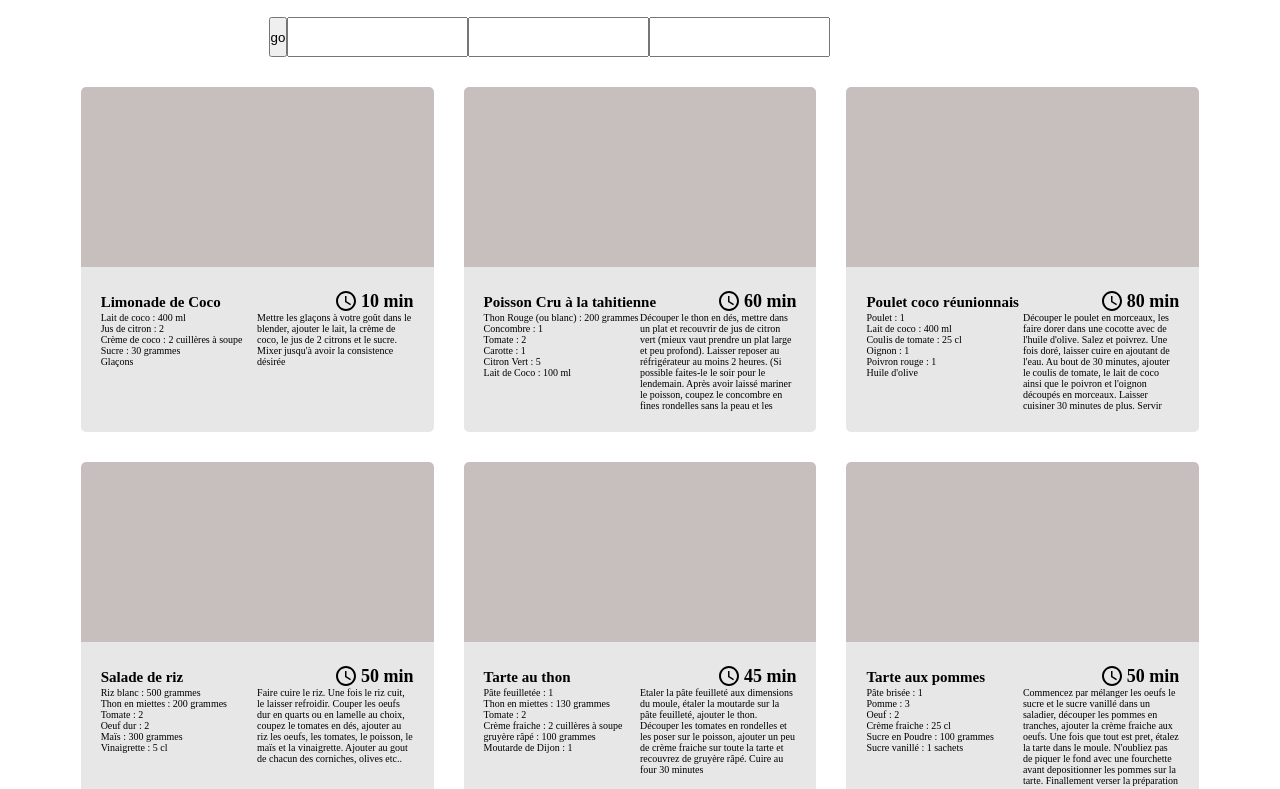
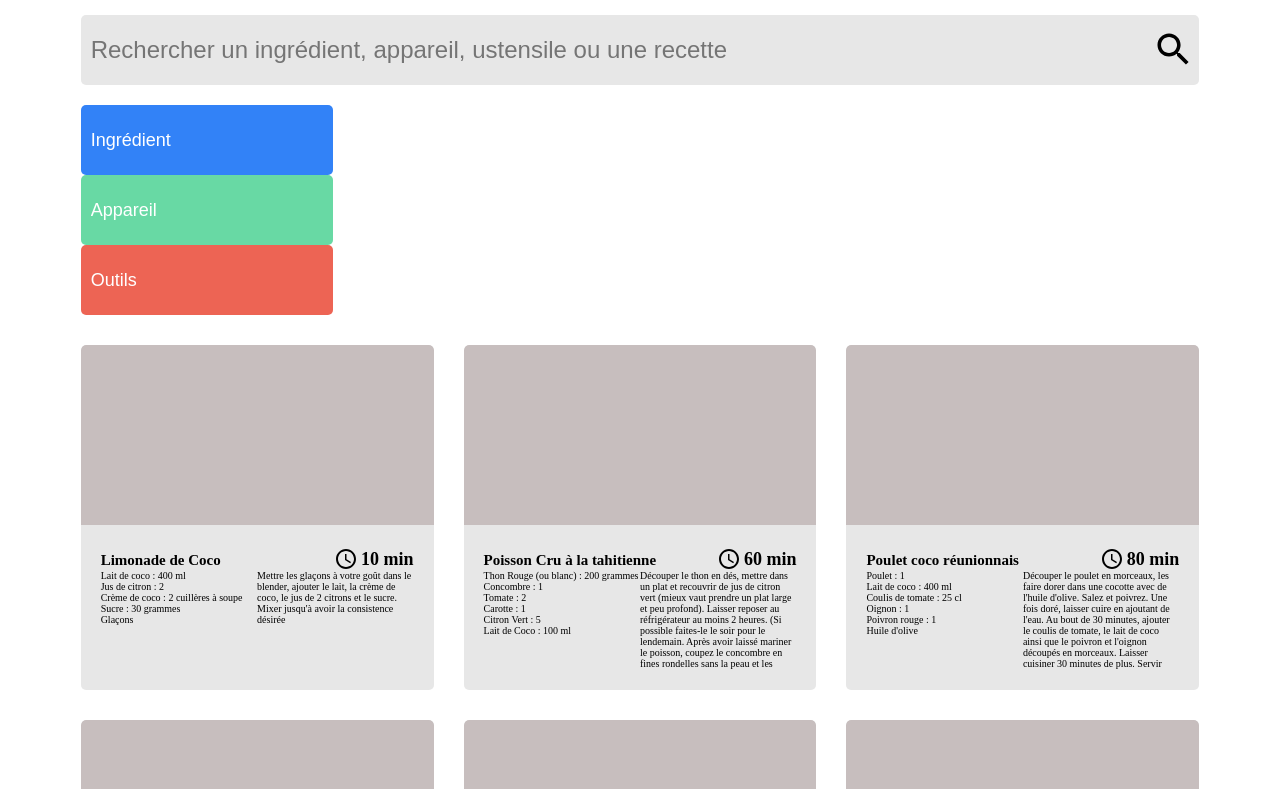
Before and after one commit to Willy-tec/WastiauxWilliam_07_11032021, a plain HTML site: page index.html in a window 1280 px wide. Shown: the part 175-964 px from the top of the page. Drawn offline with Linux system fonts and the light colour scheme.

Commit message:
Petite modif sur l'affichage css

```diff
--- a/assets/css/index.sass
+++ b/assets/css/index.sass
@@ -1,6 +1,10 @@
 $primary_background: #E7E7E7
 $secondary_background: #C7BEBE
+$primary_font: #D04F4F
 
+$primary_box_back: #3282F7
+$secondary_box_back: #68D9A4
+$tertiary_box_back: #ED6454
 
 
 
@@ -13,11 +17,13 @@ html
 body
     display: grid
     grid-gap: 3rem
-nav
+header
     place-self: center
     display: grid
     place-items: center
-form
+    font-size: 3.6rem
+    color: $primary_font
+nav
 
 main
     display: grid
@@ -28,12 +34,47 @@ main
     display: flex
     flex-direction: row
     flex-wrap: wrap
-    height: 10rem
-    &_barre-recherche
+    height: auto
+    &_search
         width: 100%
         margin-bottom: 2rem
-    &_loupe
         position: relative
+        &_barre-recherche
+            width: 100%
+            height: 7rem
+            font-size: 2.4rem
+            line-height: 2.1rem
+            padding: 1rem
+            background-color: $primary_background
+            border-radius: .5rem
+            border: none
+        &_loupe
+            position: absolute
+            right: 1rem
+            top: 25%
+            width: 3.2rem
+            height: 3.2rem
+    &_input
+        display: grid
+        & input
+            font-size: 1.8rem
+            color: white
+            height: 5rem
+            grid-template-columns: 1fr 1fr 1fr
+            grid-gap: 1rem
+            border-radius: .5rem
+            border: none
+            padding: 1rem
+            line-height: 2.1rem
+            &::placeholder
+                color: white
+            &.ingredient
+                background-color: $primary_box_back
+            &.appareil
+                background-color: $secondary_box_back
+            &.outils
+                background-color: $tertiary_box_back
+
 .recette
     background-color: $primary_background
     border-radius: .5rem
--- a/index.html
+++ b/index.html
@@ -16,11 +16,16 @@
     </header>
     <nav>
         <form action="" class="formulaire">
-        <input type="search" class="formulaire_barre-recherche" name="search_bar" id="search_bar">
-        <input type="submit" class="formulaire_loupe" value="go">
-        <input type="text" class="formulaire_ingredient" name="Ingredient" id="">
-        <input type="text" class="formulaire_appareil" name="Appareil" id="">
-        <input type="text" class="formulaire_outils" name="Outils" id="">
+            <div class="formulaire_search">
+                <input type="search" class="formulaire_search_barre-recherche" name="search_bar" id="search_bar" placeholder="Rechercher un ingrédient, appareil, ustensile ou une recette">
+                <input type="image" src="assets/images/loupe.svg" class="formulaire_search_loupe" value="go">
+            </div>
+        <div class="formulaire_input">
+            <input type="text" class="ingredient" name="Ingredient" id="" placeholder="Ingrédient">
+            <input type="text" class="appareil" name="Appareil" id="" placeholder="Appareil">
+            <input type="text" class="outils" name="Outils" id="" placeholder="Outils">
+        </div>
+
     </form>
     </nav>
 
```
Also changed, not shown: assets/css/index.css, 1 other file.
